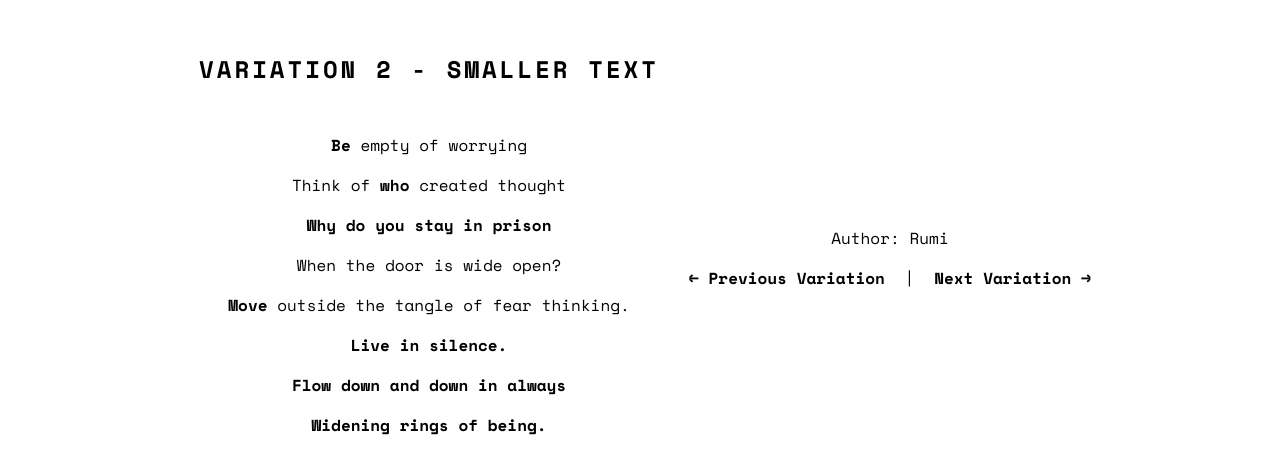
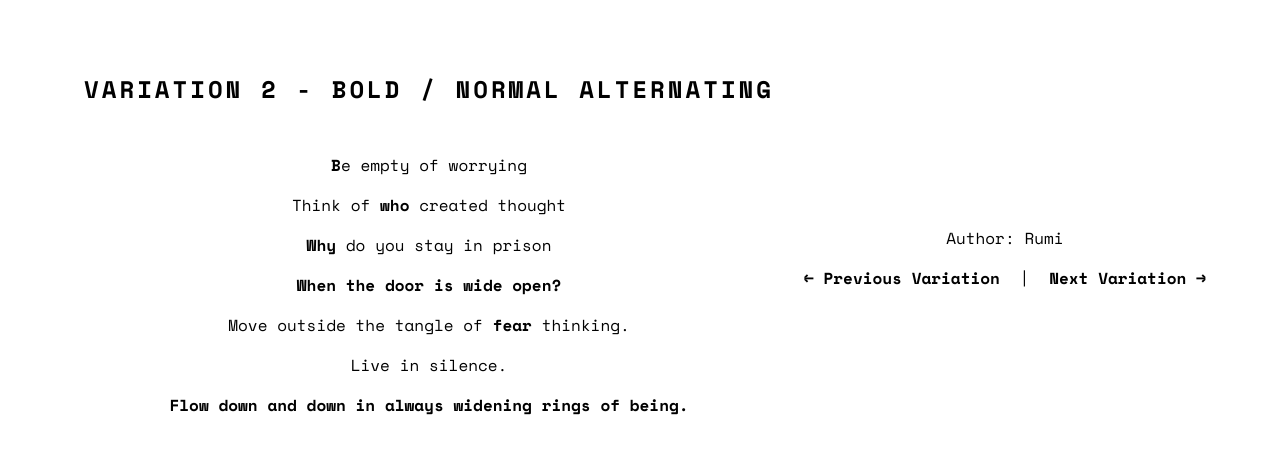
Before and after one commit to fatima2985/Typography_Remix_Poem, a plain HTML site: page variation2.html in a window 1280 px wide. Shown: the part 160-634 px from the top of the page. Drawn offline with nearby package versions, Linux system fonts and the light colour scheme.

Commit message:
Update variation2.html

```diff
--- a/variation2.html
+++ b/variation2.html
@@ -3,22 +3,21 @@
 <head>
     <meta charset="UTF-8">
     <meta name="viewport" content="width=device-width, initial-scale=1.0">
-    <title>Poem Variation 2</title>
+    <title>Poem Variation 2 - Bold/Normal Alternating</title>
     <link rel="stylesheet" href="styles.css">
     <link href="https://fonts.googleapis.com/css2?family=Space+Mono:wght@400;700&display=swap" rel="stylesheet">
 </head>
-<body class="variation2">
+<body>
     <div class="container">
-        <p class="variation-title">Variation 2 - Smaller Text</p>
+        <p class="variation-title">Variation 2 - Bold / Normal Alternating</p>
         <div class="poem">
-            <p><span class="bold">Be</span> empty of worrying</p>
-            <p>Think of <span class="bold">who</span> created thought</p>
-            <p class="bold">Why do you stay in prison</p>
-            <p>When the door is wide open?</p>
-            <p><span class="bold">Move</span> outside the tangle of fear thinking.</p>
-            <p class="bold">Live in silence.</p>
-            <p class="bold">Flow down and down in always</p>
-            <p class="bold">Widening rings of being.</p>
+            <p><span class="bold">B</span>e <span class="normal">empty</span> of worrying</p>
+            <p>Think of <span class="bold">who</span> created <span class="normal">thought</span></p>
+            <p><span class="bold">Why</span> do you stay in <span class="normal">prison</span></p>
+            <p class="bold">When the door is wide open?</p>
+            <p><span class="normal">Move</span> outside the tangle of <span class="bold">fear</span> thinking.</p>
+            <p class="normal">Live in silence.</p>
+            <p class="bold">Flow down and down in always widening rings of being.</p>
         </div>
     </div>
     <div class="nav">
```
